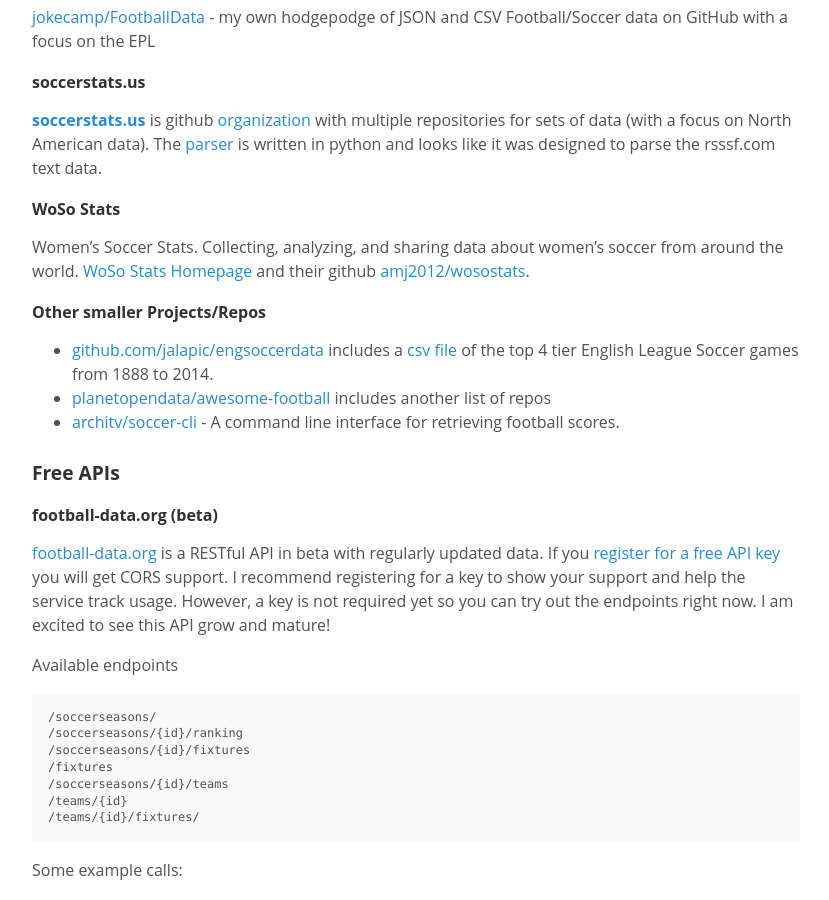
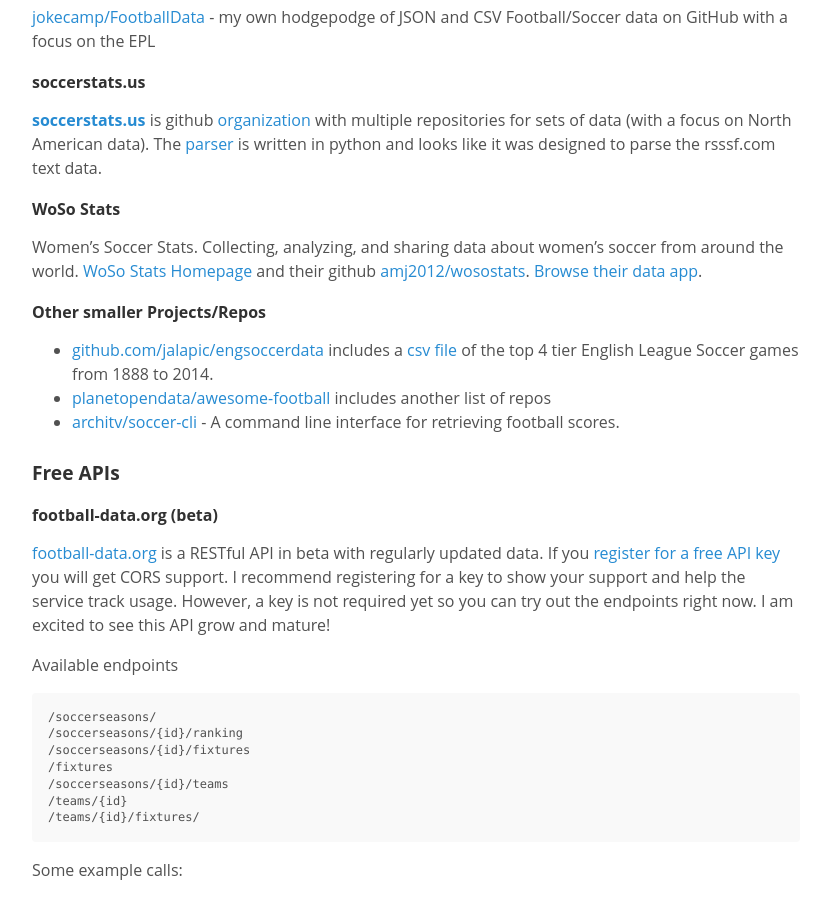
Before and after one commit to jokecamp/jokecamp.com, a Jekyll site: the page built from _posts/2014-03-08-guide-to-football-and-soccer-data-and-apis.markdown, in a window 1280 px wide and 900 px high, scrolled down 2086 px. Shown: the whole window, without its empty margins (224-1053 px from the left). Built offline with Jekyll 4.4.1, drawn with Linux system fonts in a browser that asks for light colours; Markdown is read by kramdown in place of the engine named in the settings.

Commit message:
Added womens shiny app page

```diff
--- a/_posts/2014-03-08-guide-to-football-and-soccer-data-and-apis.markdown
+++ b/_posts/2014-03-08-guide-to-football-and-soccer-data-and-apis.markdown
@@ -107,7 +107,7 @@ There is also an open source football.db HTTP JSON(P) [API](http://openfootball.
 <a name="woso"></a>
 #### WoSo Stats
 
-Women's Soccer Stats. Collecting, analyzing, and sharing data about women's soccer from around the world. [WoSo Stats Homepage](https://wosostats.wordpress.com/) and their github [amj2012/wosostats](https://github.com/amj2012/wosostats).
+Women's Soccer Stats. Collecting, analyzing, and sharing data about women's soccer from around the world. [WoSo Stats Homepage](https://wosostats.wordpress.com/) and their github [amj2012/wosostats](https://github.com/amj2012/wosostats). [Browse their data app](https://amj2012.shinyapps.io/wosostats/).
 
 <a name="repos"></a>
 #### Other smaller Projects/Repos
```
Also changed, not shown: 3 other files.
